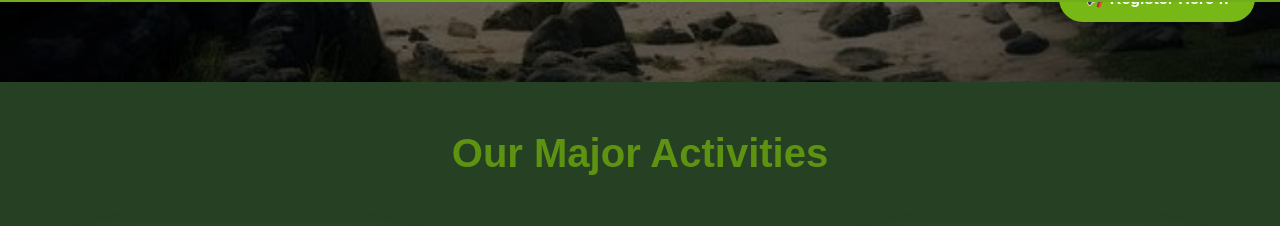
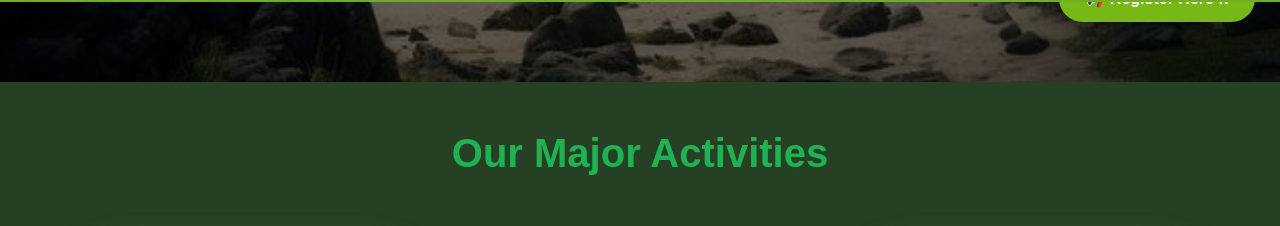
Before and after one commit to OG-DHRUV-1002/dns-website, a React (Create React App) app: page / in a window 1280 px wide. Shown: the part 798-1024 px from the top of the page. Built offline with nearby package versions, Linux system fonts and the light colour scheme.

Commit message:
Update Home.css

```diff
--- a/src/pages/Home.css
+++ b/src/pages/Home.css
@@ -7,7 +7,7 @@
 }
 
 .home-activities-section h2 {
-  color: #5E9211;
+  color: #1FB255;
   margin-bottom: 4rem;
   font-size: 2.5rem;
 }
```
